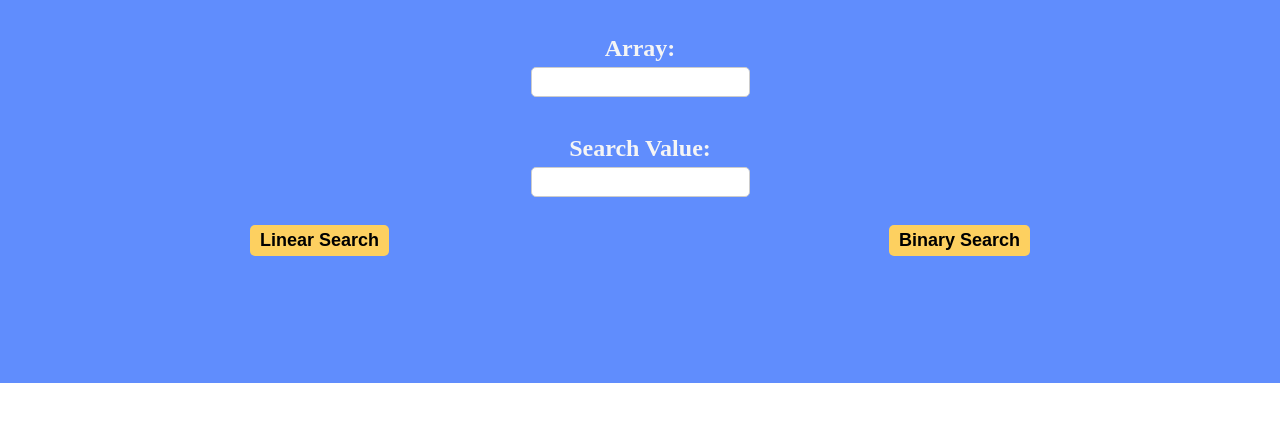
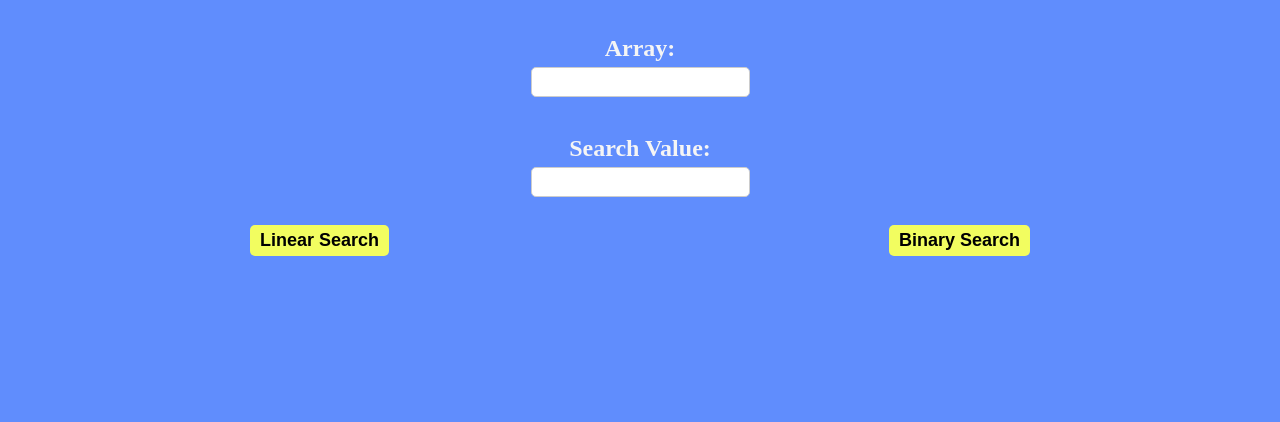
Before and after one commit to bbahd30/AlgoCommando, a React (Create React App) app in the folder algocommando/: page /learn/arraySearch in a window 1280 px wide. Shown: the top 422 px of the page. Built offline with nearby package versions, Linux system fonts and the light colour scheme; a web font is replaced by a local one.

Commit message:
Fixed minor bugs

```diff
--- a/algocommando/src/App.js
+++ b/algocommando/src/App.js
@@ -20,7 +20,7 @@ function App()
         <Route path='/login' element={<LoginPage />} />
         <Route path='/learn'>
           {/* <Route index element={} /> */}
-          <Route path='sorting' element={<SortingPage />} />
+          <Route path='arraySorting' element={<SortingPage />} />
           <Route path='arraySearch' element={<ArraySearchVisualizer/>} />
 
         </Route>
--- a/algocommando/src/Pages/SortingPage.jsx
+++ b/algocommando/src/Pages/SortingPage.jsx
@@ -12,6 +12,8 @@ import AddCircleIcon from '@mui/icons-material/AddCircle';
 import CheckIcon from '@mui/icons-material/Check';
 import SortingSketch from '../Animations/SortingSketch'
 import { startAnimation } from '../Slices/sortingSlice'
+
+import '../css/ArraySort.css';
 
 const SortingPage = () =>
 {
@@ -71,18 +73,18 @@ const SortingPage = () =>
 
     return (
         <>
-            <Paper sx={{ boxShadow: '0px 0px 15px rgba(0, 0, 0, 0.2), 0px 0px 10px rgba(0, 0, 0, 0.14)', backdropFilter: 'blur(18px)', '-webkit-backdrop-filter': 'blur(5px)', height: '100vh',  overflowY: 'hidden', background: 'linear-gradient(to bottom, #aaacee, #bfb8ff, #85c5ff, #4acefd, #39d2e0)'
+            <Paper sx={{ boxShadow: '0px 0px 15px rgba(0, 0, 0, 0.2), 0px 0px 10px rgba(0, 0, 0, 0.14)', backdropFilter: 'blur(18px)', '-webkit-backdrop-filter': 'blur(5px)', minHeight: '100vh',   overflowY: 'hidden', background: '#608dfd'
             }} elevation={8} >
                 <Box style={{
                 alignItems: "center",
                 // height: "calc(100vh - 64px)",
                 borderRadius: '10px',
-                backgroundColor: 'rgba(255, 255, 255, 0.33',
+                backgroundColor: 'rgba(255, 255, 255, 0.33)',
                 padding: '3.5rem',
                 margin: '3rem'
                 }}>
-                    <Typography variant='h4'>
-                        Bubble Sort
+                    <Typography variant='h4'className="heading-array-sort">
+                        BUBBLE SORT
                     </Typography>
                     <SortingSketch />
                     <Box style={{marginTop: '1rem'}}>
@@ -126,7 +128,10 @@ const SortingPage = () =>
                             </>
                         ))}
                         </Grid>
-                        <Button onClick={() => dispatch(startAnimation())}>Visualize</Button>
+                        <br/>
+                        <center>
+                        <Button className="button-array" onClick={() => dispatch(startAnimation())}>Visualize</Button>
+                        </center>
                     </Box>
                 </Box>
             </Paper>
--- a/algocommando/src/css/ArraySearch.css
+++ b/algocommando/src/css/ArraySearch.css
@@ -6,6 +6,8 @@
     align-items: center;
     background-color: #608dfd;
     font-family: 'Kurale', serif;
+    min-height: 100vh;
+    overflow: hidden;
   }
 
   .label {
@@ -36,11 +38,14 @@
     padding: 5px 10px;
     border: none;
     border-radius: 5px;
-    background-color: #FDD060;
+    background-color: #f2fd60;
     color: #000000;
     font-size: 18px;
     font-weight: bolder;
     cursor: pointer;
+  }
+  .button-array:hover {
+    background-color: #feb600;
   }
   .button-array:disabled {
     padding: 5px 10px;
@@ -62,9 +67,7 @@
     font-weight: bolder;
     cursor:not-allowed;
   }
-  .button-array:hover {
-    background-color: #feb600;
-  }
+
 
   .array {
     display: flex;
@@ -100,7 +103,7 @@
     font-size: 20px;
   }
   .search-successful-array{
-    color:green;
+    color:rgb(0, 118, 0);
     font-weight: bolder;
     font-size: 20px;
   }
--- /dev/null
+++ b/algocommando/src/css/ArraySort.css
@@ -0,0 +1,20 @@
+@import url('https://fonts.googleapis.com/css2?family=Kanit&display=swap');
+
+.heading-array-sort{
+    /* color:whitesmoke; */
+    font-family: 'Kanit', sans-serif;
+    font-weight: bolder;
+}
+.button-array {
+    padding: 5px 10px;
+    border: none;
+    border-radius: 5px;
+    background-color: #f2fd60;
+    color: #000000;
+    font-size: 18px;
+    font-weight: bolder;
+    cursor: pointer;
+  }
+  .button-array:hover {
+    background-color: #feb600;
+  }
```
